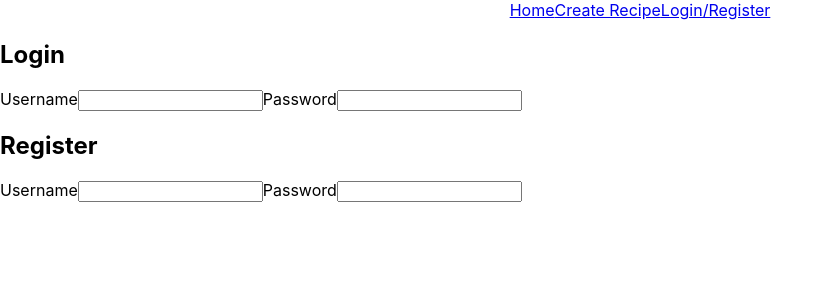
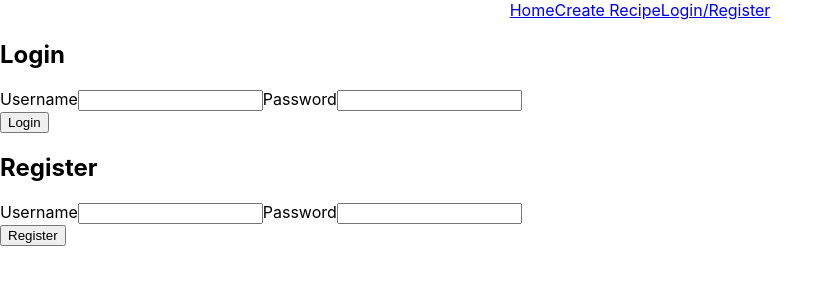
Before and after one commit to iskren97/MERN-Recipe-App, a React (Create React App) app in the folder client/: page /auth in a window 1280 px wide. Shown: the top 300 px of the page, without its empty margins (0-831 px from the left). Built offline with nearby package versions, Linux system fonts and the light colour scheme; the HTML template or start-up script is replaced by a standard one.

Commit message:
add reusable form component

```diff
--- /dev/null
+++ b/client/src/components/Form.jsx
@@ -0,0 +1,21 @@
+import React from 'react';
+
+const Form = ({ label, username, setUsername, password, setPassword }) => {
+  return (
+    <>
+      <form>
+        <h2>{label}</h2>
+
+        <label htmlFor="username">Username</label>
+        <input type="text" id="username" onChange={setUsername} />
+
+        <label htmlFor="password">Password</label>
+        <input type="text" id="password" onChange={setPassword} />
+      </form>
+
+      <button type="submit">{label}</button>
+    </>
+  );
+};
+
+export default Form;
--- a/client/src/components/Login.jsx
+++ b/client/src/components/Login.jsx
@@ -1,17 +1,22 @@
-import React from 'react';
+import React, { useState } from 'react';
+import Form from './Form';
 
 const Login = () => {
+  const [username, setUsername] = useState('');
+  const [password, setPassword] = useState('');
+
+  const handleUsernameChange = (e) => setUsername(e.target.value);
+  const handlePasswordChange = (e) => setPassword(e.target.value);
+
   return (
     <>
-      <form>
-        <h2>Login</h2>
-
-        <label htmlFor="username">Username</label>
-        <input type="text" id="username" />
-
-        <label htmlFor="password">Password</label>
-        <input type="text" id="password" />
-      </form>
+      <Form
+        label={'Login'}
+        username={username}
+        setUsername={handleUsernameChange}
+        password={password}
+        setPassword={handlePasswordChange}
+      />
     </>
   );
 };
--- a/client/src/components/Register.jsx
+++ b/client/src/components/Register.jsx
@@ -1,17 +1,22 @@
-import React from 'react';
+import React, { useState } from 'react';
+import Form from './Form';
 
 const Register = () => {
+  const [username, setUsername] = useState('');
+  const [password, setPassword] = useState('');
+
+  const handleUsernameChange = (e) => setUsername(e.target.value);
+  const handlePasswordChange = (e) => setPassword(e.target.value);
+
   return (
     <>
-      <form>
-        <h2>Register</h2>
-
-        <label htmlFor="username">Username</label>
-        <input type="text" id="username" />
-
-        <label htmlFor="password">Password</label>
-        <input type="text" id="password" />
-      </form>
+      <Form
+        label={'Register'}
+        username={username}
+        setUsername={handleUsernameChange}
+        password={password}
+        setPassword={handlePasswordChange}
+      />
     </>
   );
 };
```
